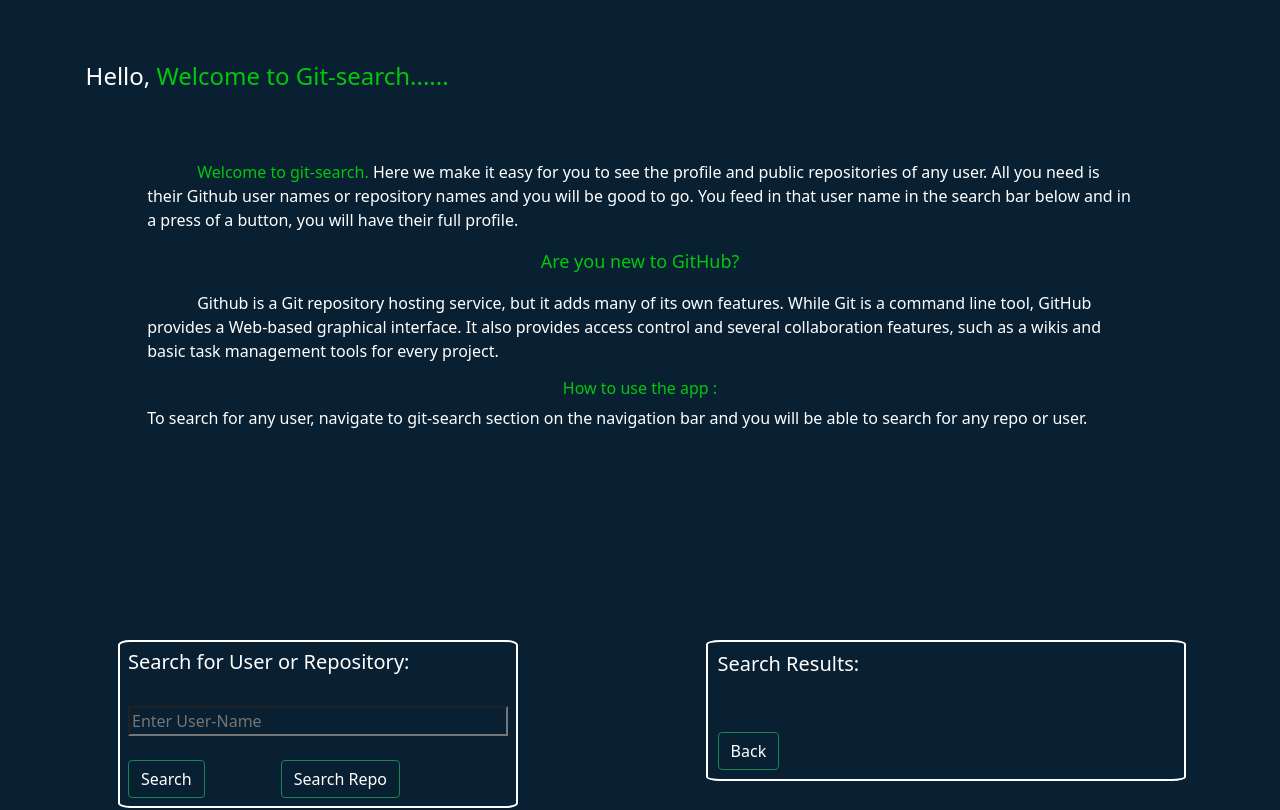
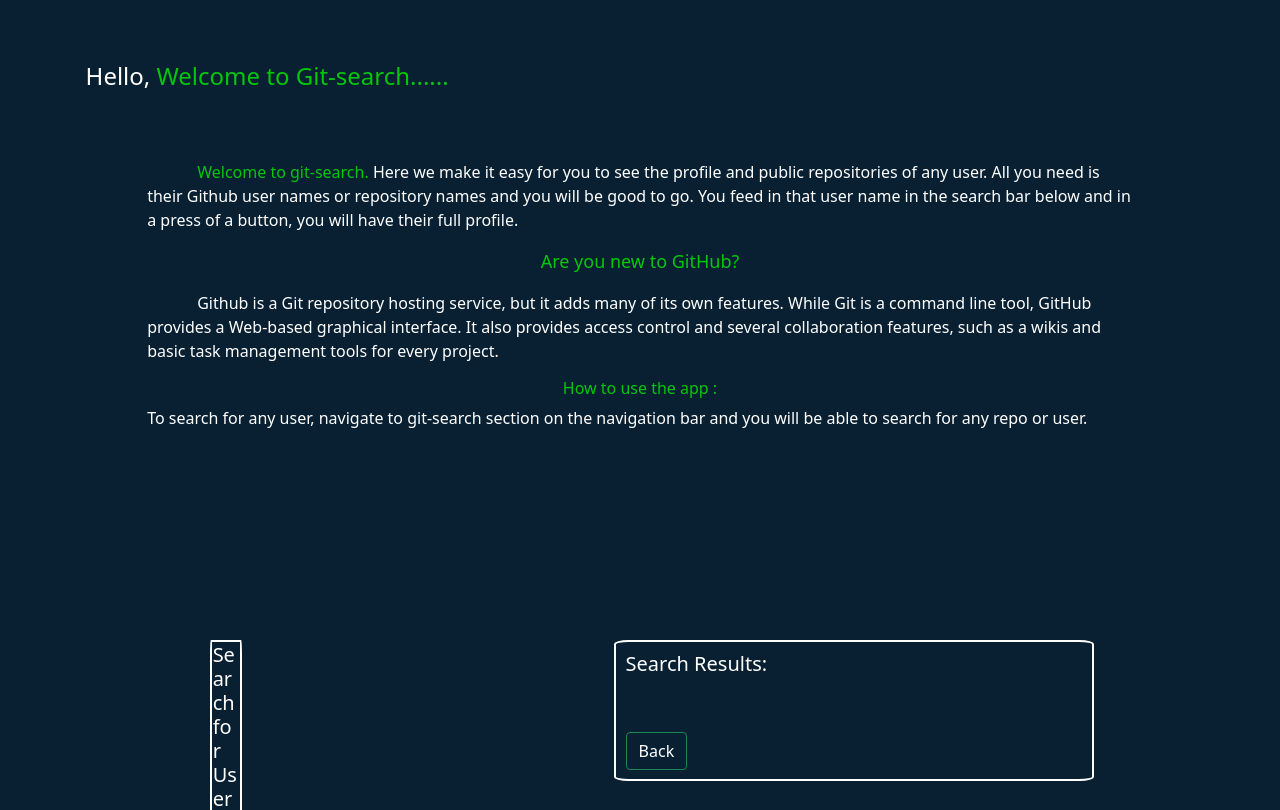
Before and after one commit to Martin023/git-search, an Angular app: page / in a window 1280 px wide. Shown: the top 810 px of the page. Built offline with nearby package versions, Linux system fonts and the light colour scheme.

Commit message:
This commit will add user search and results display

```diff
--- a/src/app/search-user/search-user.component.css
+++ b/src/app/search-user/search-user.component.css
@@ -3,7 +3,7 @@
     color:white;
 }
 .card{
-   width: 25rem;
+   width: 2rem;
     padding: 2%;
     border: solid 2px #fff;
     border-radius: 3%;
```
